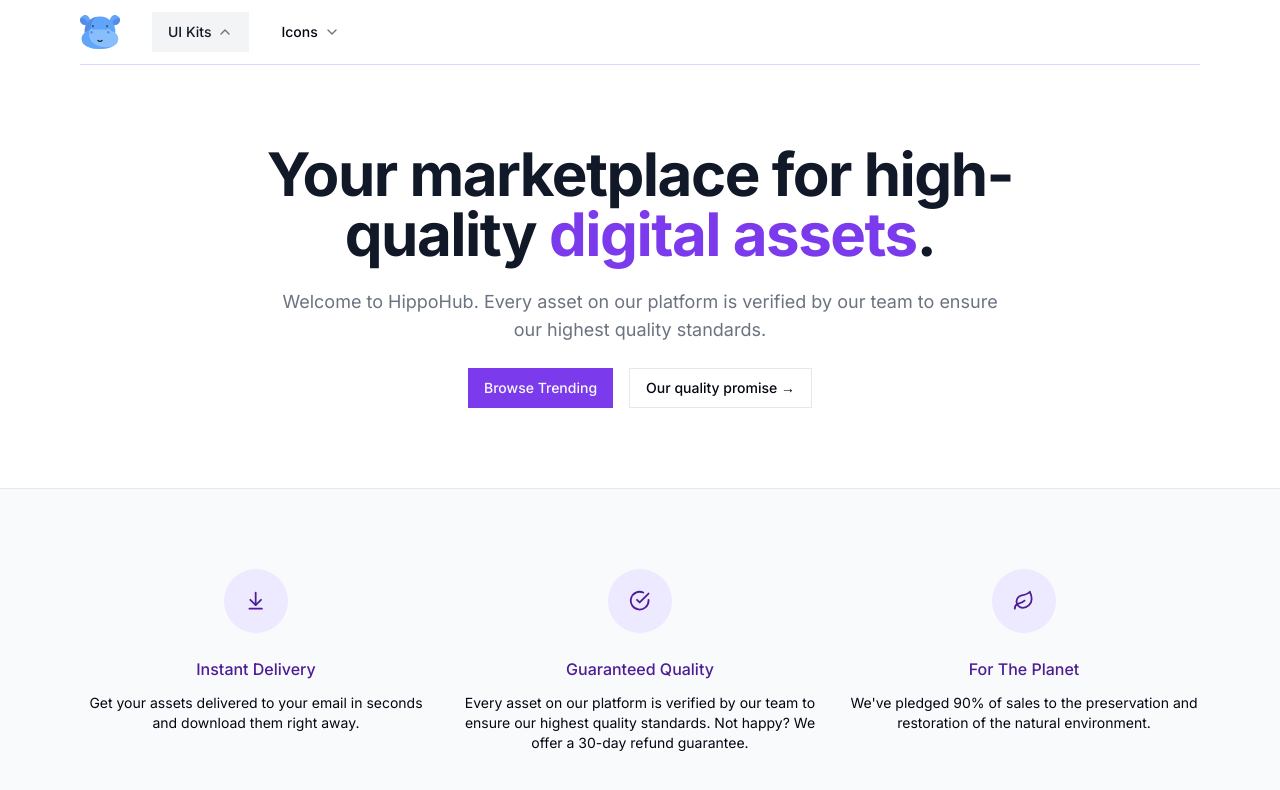
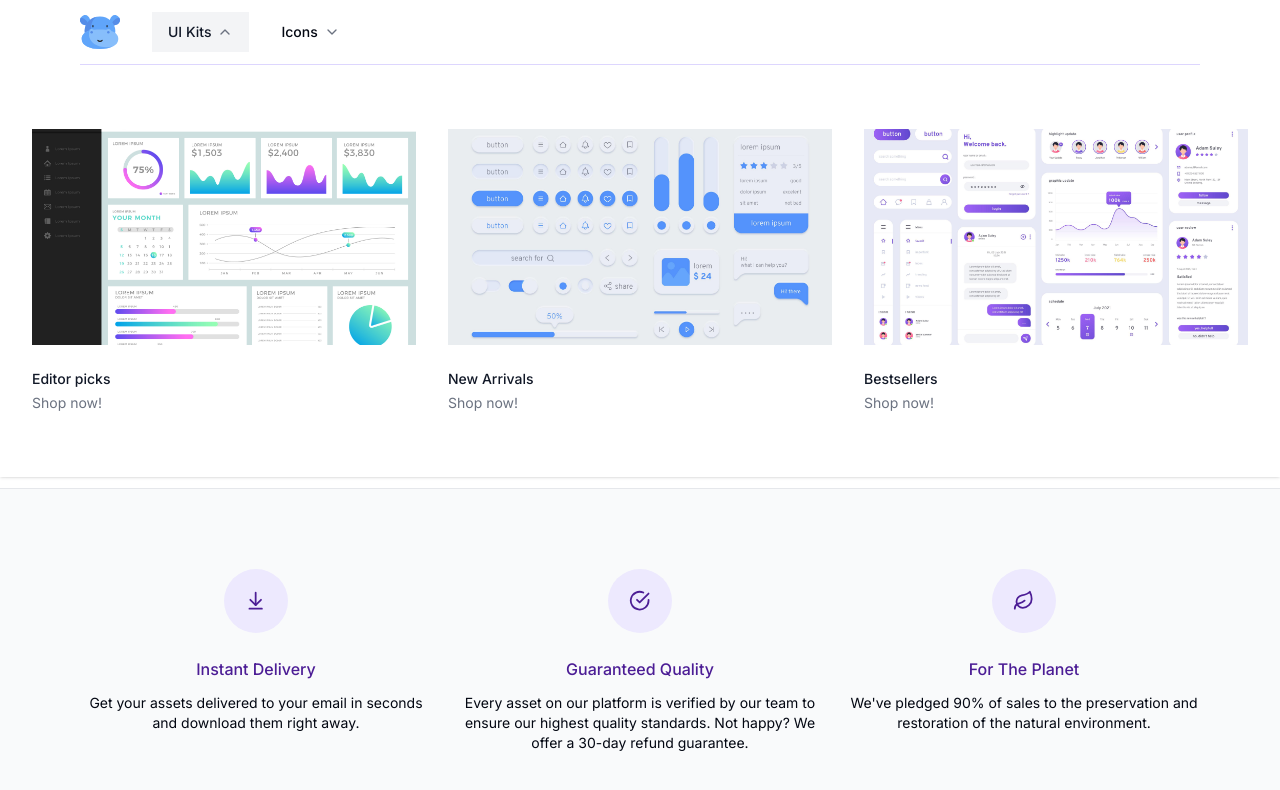
Before and after one commit to RenePung/marketplace_HippoHub, a Next.js app: page / in a window 1280 px wide. Both pictures are taken after a click on the button "UI Kits". Shown: the top 790 px of the page. Built offline with nearby package versions, Linux system fonts and the light colour scheme.

Commit message:
added images mapping for our nav bar

```diff
--- a/src/components/NavItem.tsx
+++ b/src/components/NavItem.tsx
@@ -3,6 +3,8 @@
 import { Button } from "./ui/button"
 import { ChevronDown } from "lucide-react";
 import { cn } from "@/lib/utils";
+import Image from "next/image";
+import Link from "next/link";
 //******************************************IMPORTS******************************************
 
 type Category = typeof PRODUCT_CATEGORIES[number]
@@ -25,6 +27,42 @@
                     })} />
                 </Button>
             </div>
+
+            {isOpen ? (
+                <div className={cn("absolute inset-x-0 top-full text-sm text-muted-foreground", {
+                    "animate-in fade-in-10 slide-in-from-top-5": !isAnyOpen,
+                })}>
+                    <div
+                    className="absolute inset-0 top-1/2 bg-white shadow" aria-hidden="true"
+                    />
+
+                    <div className="relative bg-white">
+                        <div className="mx-auto max-w-7xl px-8">
+                            <div className="grid grid-cols-4 gap-x-8 gap-y-10 py-16">
+                                <div className="col-span-4 col-start-1 grid grid-cols-3 gap-x-8">
+                                    {category.featured.map((item) => (
+                                        <div key={item.name} className="group relative text-base sm:text-sm">
+                                            <div className="relative aspect-video overflow-hidden rounded-lg bg-violet-100 group-hover:opacity-75">
+                                                <Image
+                                                src={item.imageSrc}
+                                                alt="product category image"
+                                                fill
+                                                className="object-cover object-center"
+                                                />
+                                            </div>
+
+                                            <Link href={item.href} className="mt-6 block font-medium text-gray-900">
+                                                {item.name}
+                                            </Link>
+                                            <p className="mt-1" aria-hidden="true">Shop now!</p>
+                                        </div>
+                                    ))}
+                                </div>
+                            </div>
+                        </div>
+                    </div>
+                </div>
+            ) : null}
         </div>
     )
 }
```
